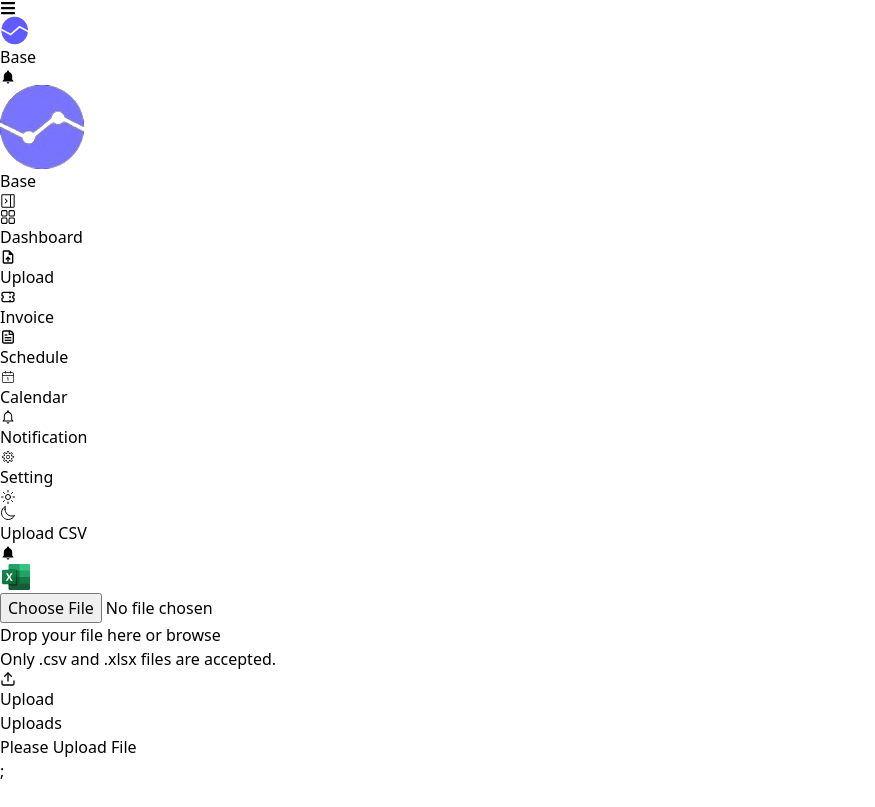
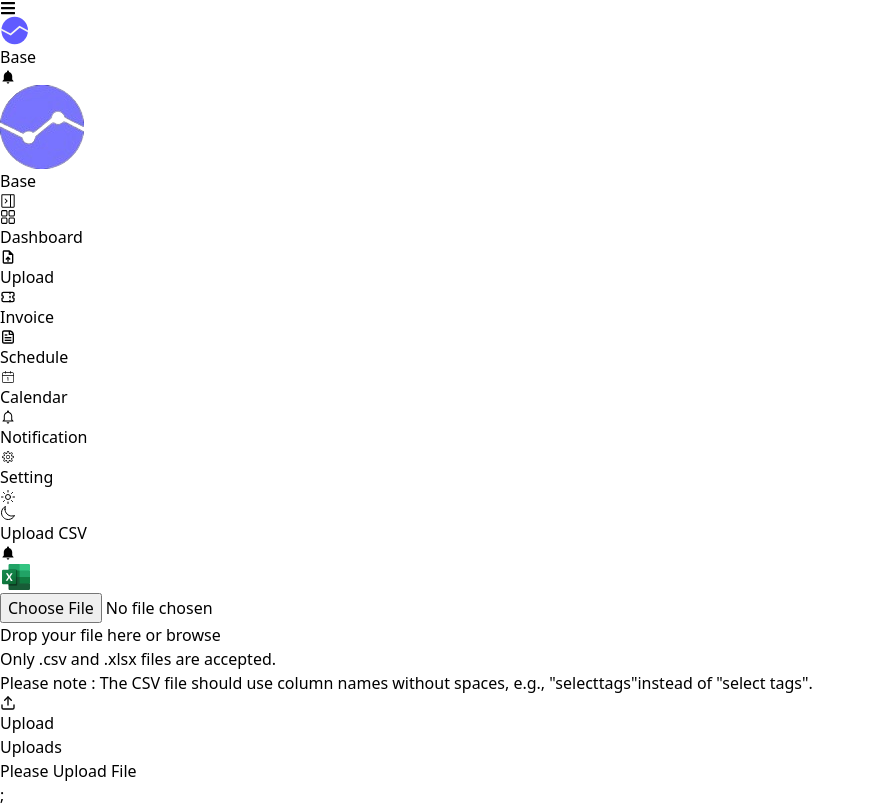
Before and after one commit to SHIVA-6699/openinapp-task1, a React (Vite) app: page /home in a window 1280 px wide. Both pictures are taken after a click on the item "Upload". Shown: the whole page, without its empty margins (0-875 px from the left). Built offline with nearby package versions, Linux system fonts and the light colour scheme; no server answers.

Commit message:
[COLUMN NAMES]

```diff
--- a/src/components/FileUpload.jsx
+++ b/src/components/FileUpload.jsx
@@ -151,6 +151,11 @@ const FileUpload = () => {
                 and <span className="font-semibold text-red-500">.xlsx</span>{" "}
                 files are accepted.
               </p>
+              <p className="text-red-500">
+                <span className="text-black">Please note : </span>
+                The CSV file should use column names without spaces, e.g.,
+                &quot;selecttags&quot;instead of &quot;select tags&quot;.
+              </p>
             </>
           )}
           {fileName && (
```
